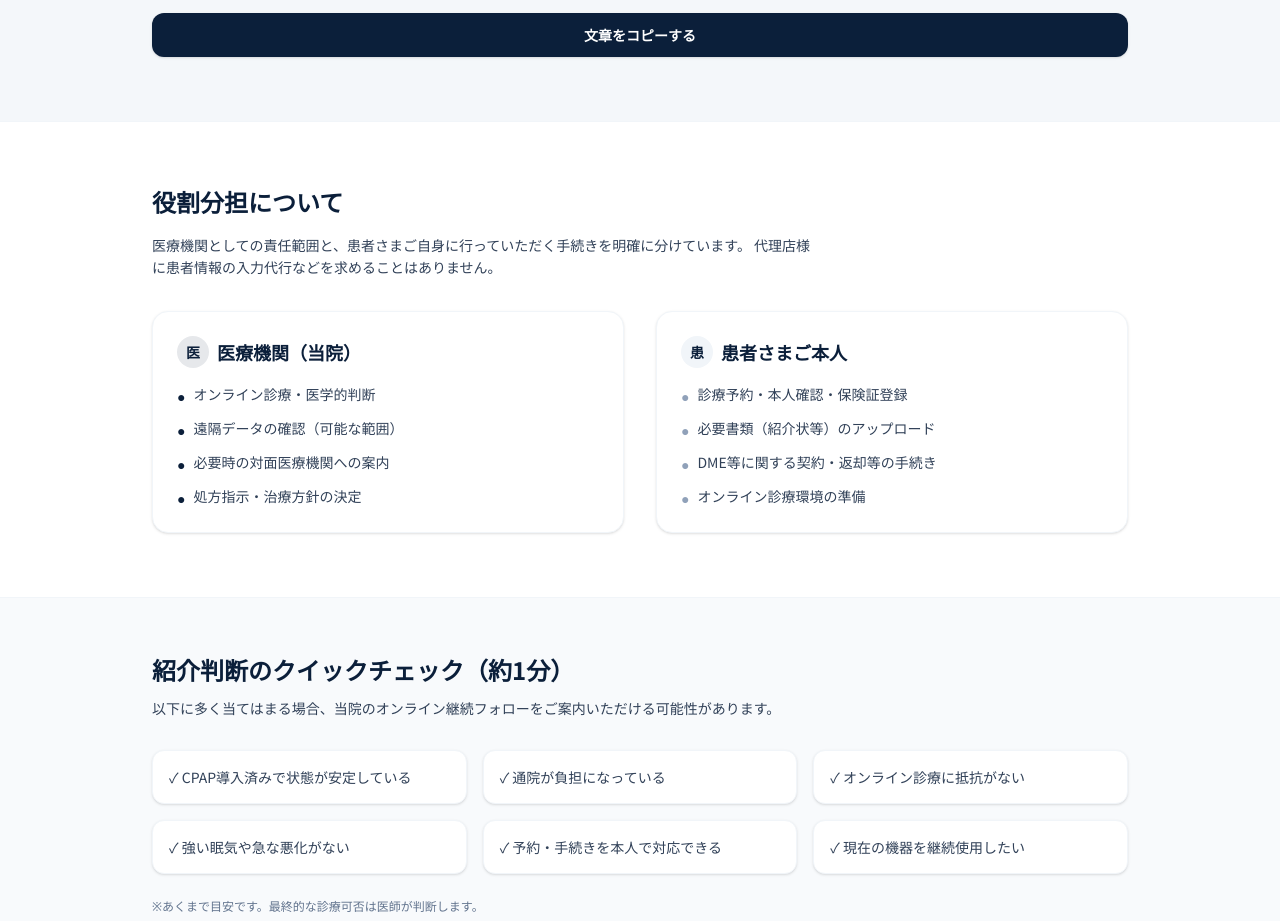
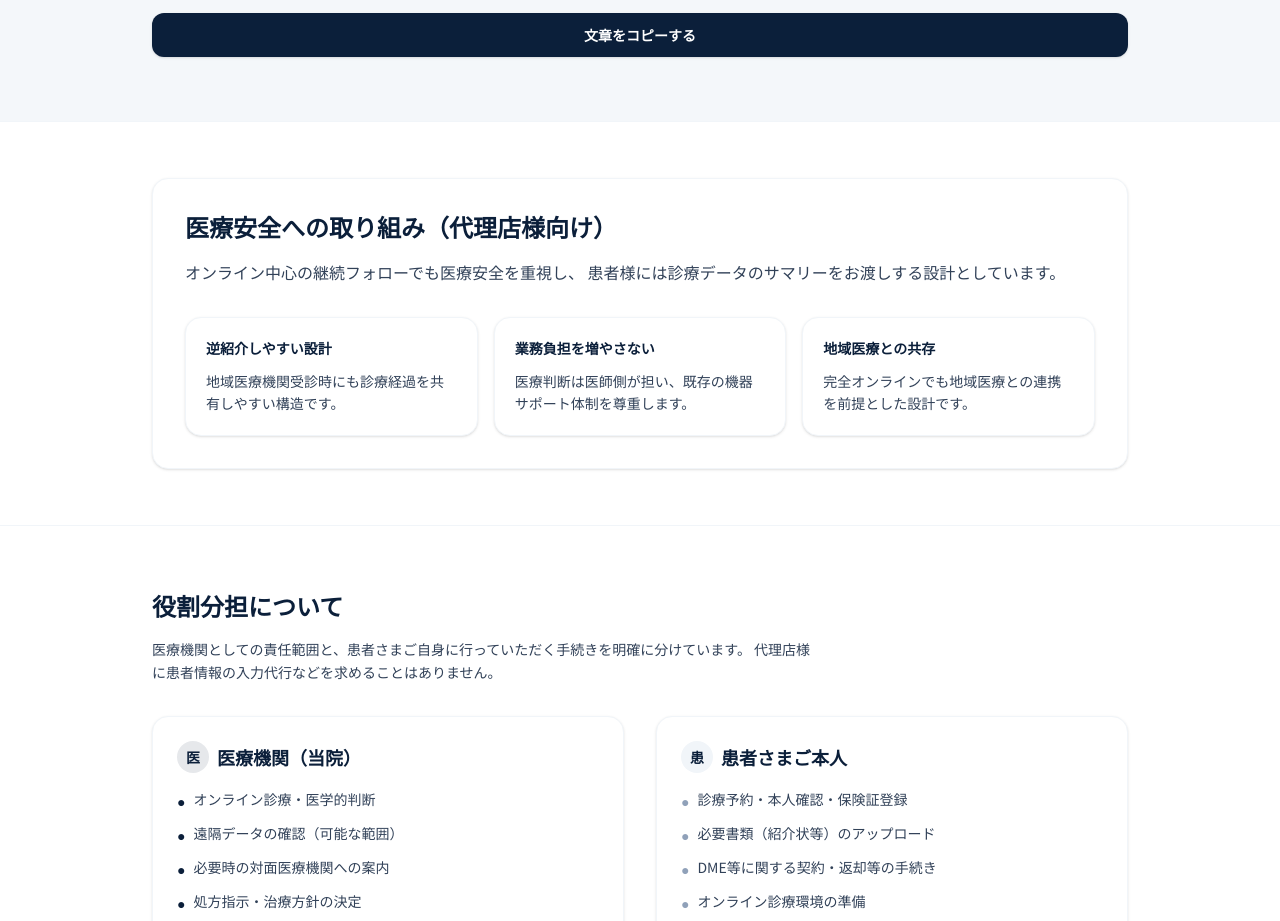
Before and after one commit to mandahan2002/sas-clinic-site, a Next.js app: page /partners in a window 1280 px wide. Shown: the part 2020-2941 px from the top of the page. Built offline with nearby package versions, Linux system fonts and the light colour scheme.

Commit message:
chore: update page.tsx and partners/page.tsx

```diff
--- a/app/page.tsx
+++ b/app/page.tsx
@@ -812,6 +812,46 @@ export default function Home() {
         </div>
       </section>
 
+      {/* Patient Safety Summary */}
+      <section className="border-t border-slate-100 bg-white">
+        <div className="mx-auto max-w-5xl px-6 py-14">
+          <div className="rounded-2xl border border-slate-100 bg-white p-8 shadow-sm">
+            <h2 className="text-xl font-bold text-[#0B1F3A] md:text-2xl">
+              万が一の際も安心できる診療サマリー
+            </h2>
+
+            <p className="mt-4 text-sm leading-relaxed text-slate-700 md:text-base">
+              当院ではオンライン中心の診療でも安心して継続いただけるよう、
+              定期診療時にCPAPの使用データや診療経過を
+              患者様ご自身で保管できる形でご案内しています。
+            </p>
+
+            <div className="mt-8 grid gap-4 md:grid-cols-3">
+              <div className="rounded-2xl border border-slate-100 bg-white p-5 shadow-sm">
+                <div className="text-sm font-semibold text-[#0B1F3A]">自分のデータをいつでも確認</div>
+                <p className="mt-3 text-sm text-slate-700 leading-relaxed">
+                  CPAPの使用状況や診療内容を、必要に応じて確認できる形でお渡ししています。
+                </p>
+              </div>
+
+              <div className="rounded-2xl border border-slate-100 bg-white p-5 shadow-sm">
+                <div className="text-sm font-semibold text-[#0B1F3A]">近隣医療機関への受診時にも活用可能</div>
+                <p className="mt-3 text-sm text-slate-700 leading-relaxed">
+                  症状変化などがあった場合、地域の医療機関を受診する際の参考資料としてご利用いただけます。
+                </p>
+              </div>
+
+              <div className="rounded-2xl border border-slate-100 bg-white p-5 shadow-sm">
+                <div className="text-sm font-semibold text-[#0B1F3A]">オンラインでも安心の安全設計</div>
+                <p className="mt-3 text-sm text-slate-700 leading-relaxed">
+                  万が一の際にもスムーズに医療連携ができるようサポートしています。
+                </p>
+              </div>
+            </div>
+          </div>
+        </div>
+      </section>
+
       {/* H2: オンライン診療でできること・できないこと */}
       <section className="border-t border-slate-100 bg-white">
         <div className="mx-auto max-w-5xl px-6 py-14">
--- a/app/partners/page.tsx
+++ b/app/partners/page.tsx
@@ -254,6 +254,45 @@ https://sas-cpap.jp
         </div>
       </section>
 
+      {/* Partner Safety Design */}
+      <section className="border-t border-slate-100 bg-white">
+        <div className="mx-auto max-w-5xl px-6 py-14">
+          <div className="rounded-2xl border border-slate-100 bg-white p-8 shadow-sm">
+            <h2 className="text-xl font-bold text-[#0B1F3A] md:text-2xl">
+              医療安全への取り組み（代理店様向け）
+            </h2>
+
+            <p className="mt-4 text-sm leading-relaxed text-slate-700 md:text-base">
+              オンライン中心の継続フォローでも医療安全を重視し、
+              患者様には診療データのサマリーをお渡しする設計としています。
+            </p>
+
+            <div className="mt-8 grid gap-4 md:grid-cols-3">
+              <div className="rounded-2xl border border-slate-100 bg-white p-5 shadow-sm">
+                <div className="text-sm font-semibold text-[#0B1F3A]">逆紹介しやすい設計</div>
+                <p className="mt-3 text-sm text-slate-700 leading-relaxed">
+                  地域医療機関受診時にも診療経過を共有しやすい構造です。
+                </p>
+              </div>
+
+              <div className="rounded-2xl border border-slate-100 bg-white p-5 shadow-sm">
+                <div className="text-sm font-semibold text-[#0B1F3A]">業務負担を増やさない</div>
+                <p className="mt-3 text-sm text-slate-700 leading-relaxed">
+                  医療判断は医師側が担い、既存の機器サポート体制を尊重します。
+                </p>
+              </div>
+
+              <div className="rounded-2xl border border-slate-100 bg-white p-5 shadow-sm">
+                <div className="text-sm font-semibold text-[#0B1F3A]">地域医療との共存</div>
+                <p className="mt-3 text-sm text-slate-700 leading-relaxed">
+                  完全オンラインでも地域医療との連携を前提とした設計です。
+                </p>
+              </div>
+            </div>
+          </div>
+        </div>
+      </section>
+
       {/* Role Division */}
       <section className="border-t border-slate-100 bg-white py-16 scroll-mt-24" id="roles">
         <div className="mx-auto max-w-5xl px-6">
```
